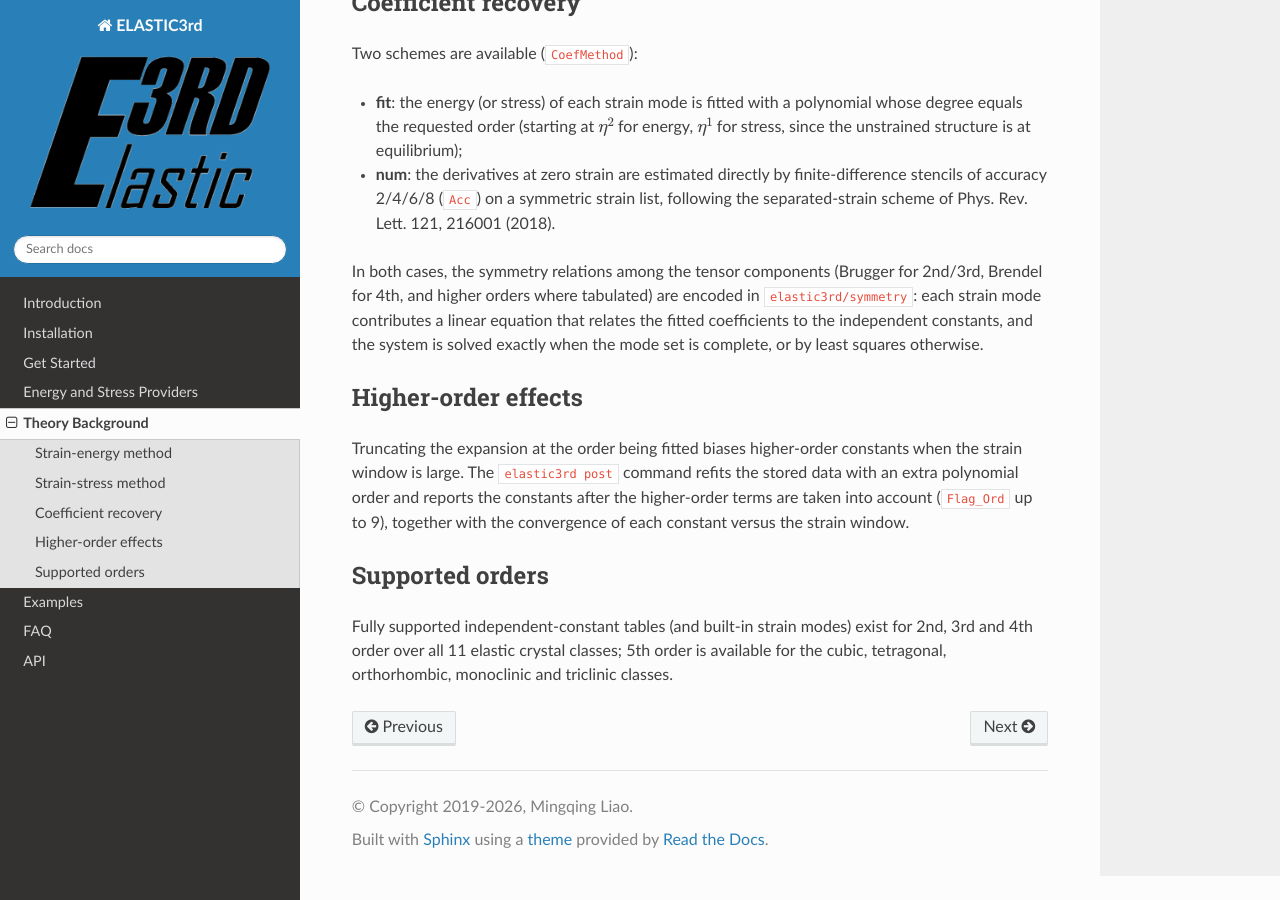
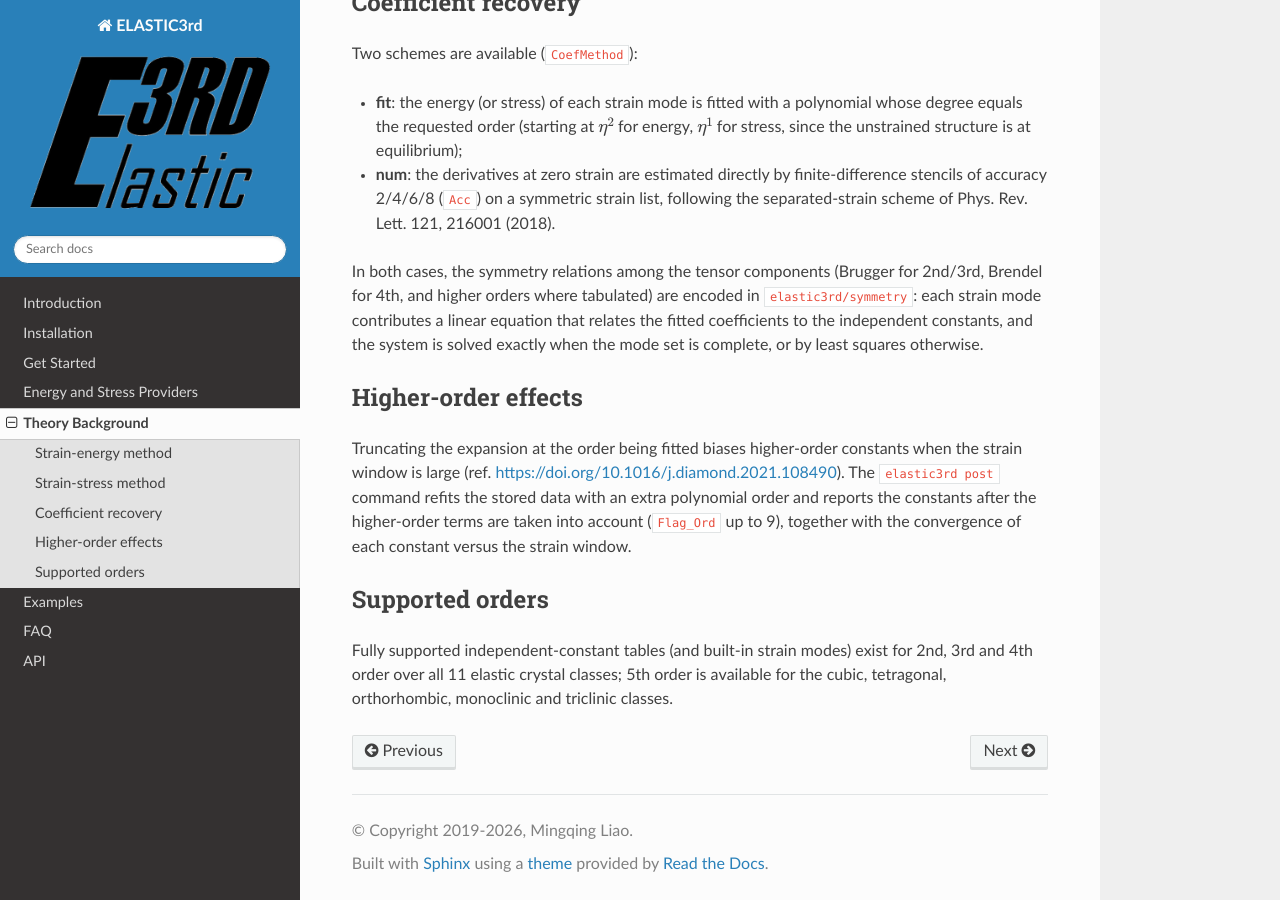
Before and after one commit to hitliaomq/ELASTIC3rd, a Sphinx documentation site: the page built from docs/Theory.rst, in a window 1280 px wide and 900 px high, scrolled down 1579 px. Built offline with Sphinx 7.4.7 and the Read the Docs theme 3.1.0, drawn with Linux system fonts in a browser that asks for light colours.

Commit message:
Update Theory.rst

```diff
--- a/docs/Theory.rst
+++ b/docs/Theory.rst
@@ -97,7 +97,7 @@ Higher-order effects
 ====================
 
 Truncating the expansion at the order being fitted biases higher-order constants when
-the strain window is large. The ``elastic3rd post`` command refits the stored data with
+the strain window is large (ref. https://doi.org/10.1016/j.diamond.2021.108490). The ``elastic3rd post`` command refits the stored data with
 an extra polynomial order and reports the constants after the higher-order terms are
 taken into account (``Flag_Ord`` up to 9), together with the convergence of each
 constant versus the strain window.
```
